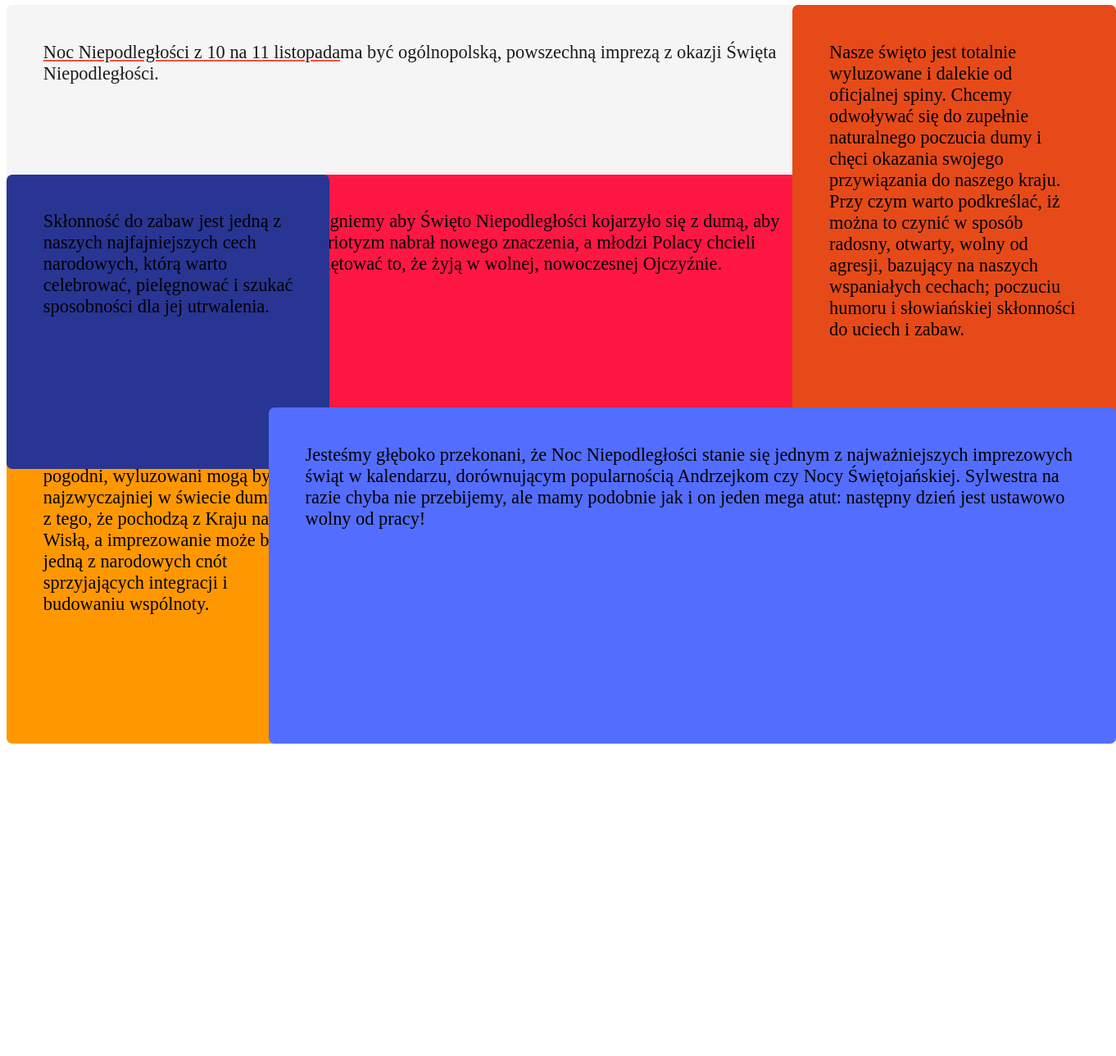
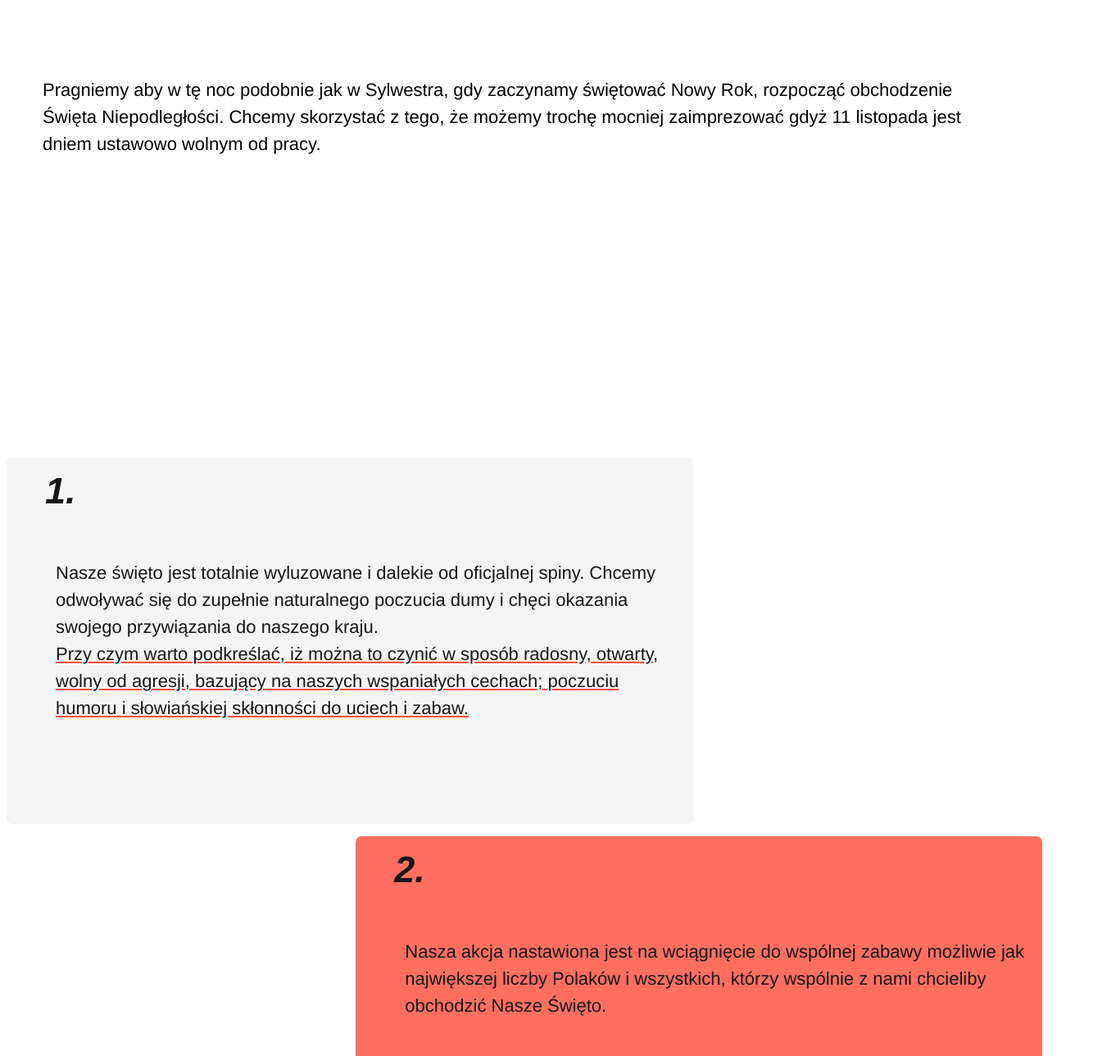
Before and after one commit to MassivDash/nocniepodleglosci, a Gatsby site: page /Sekcje/fun in a window 1280 px wide. Shown: the part 149-1437 px from the top of the page at 82% size, 1362 px wide, since content can reach past the window. Before the commit the page ends 1056 px from the top, so only its background shows below. Built offline with nearby package versions, Linux system fonts and the light colour scheme; Gatsby itself is replaced by a stand-in of ours.

Commit message:
finshed the fun section

```diff
--- a/src/pages/Sekcje/fun.js
+++ b/src/pages/Sekcje/fun.js
@@ -15,49 +15,86 @@ const Fun = (props) => {
                 <div className="columns">
                     <div className="column">
                         <div className="fun content">
+                            <h2>
+                                Zapraszamy do wspólnej zabawy z okazji
+                                <span>
+                                    <br></br>Święta Niepodległości !</span>
+                            </h2>
+
+                        </div>
+                        <div className="content funsubtitle">
                             <p>
-                                Zapraszamy do wspólnej zabawy z okazji <span><br></br>Święta Niepodległości !</span>
+                                Pragniemy aby w tę noc podobnie jak w Sylwestra, gdy zaczynamy świętować Nowy
+                                Rok, rozpocząć obchodzenie Święta Niepodległości. Chcemy skorzystać z tego, że
+                                możemy trochę mocniej zaimprezować gdyż 11 listopada jest dniem ustawowo wolnym
+                                od pracy.
                             </p>
-
                         </div>
                     </div>
                 </div>
                 <div className="columns">
                     <div className="column">
-                        <div className="content fungrid">
+                        <div className="content fungrid list">
 
-                            <p className="a padding">
-                                <u>Noc Niepodległości z 10 na 11 listopada</u>
-                                ma być ogólnopolską, powszechną imprezą z okazji Święta Niepodległości.
-                            </p>
-                            <p className="b padding">
-                                Chcemy pokazać, że ludzie pogodni, wyluzowani mogą być najzwyczajniej w świecie
-                                dumni z tego, że pochodzą z Kraju nad Wisłą, a imprezowanie może być jedną z
-                                narodowych cnót sprzyjających integracji i budowaniu wspólnoty.
-                            </p>
-                            <p className="c padding">
-                                Pragniemy aby Święto Niepodległości kojarzyło się z dumą, aby patriotyzm nabrał
-                                nowego znaczenia, a młodzi Polacy chcieli świętować to, że żyją w wolnej,
-                                nowoczesnej Ojczyźnie.
-                            </p>
-                            <p className="d padding">
-                                Skłonność do zabaw jest jedną z naszych najfajniejszych cech narodowych, którą
-                                warto celebrować, pielęgnować i szukać sposobności dla jej utrwalenia.
-                            </p>
-                            <p className="e padding">
+                            <div className="a box">
+                                <ol>
+                                    <li>
+                                        <span>1.</span>
+                                        <p>
                                             Nasze święto jest totalnie wyluzowane i dalekie od oficjalnej spiny. Chcemy
                                             odwoływać się do zupełnie naturalnego poczucia dumy i chęci okazania swojego
-                                przywiązania do naszego kraju. Przy czym warto podkreślać, iż można to czynić w
+                                            przywiązania do naszego kraju.<br></br><u> Przy czym warto podkreślać, iż można to czynić w
                                             sposób radosny, otwarty, wolny od agresji, bazujący na naszych wspaniałych
-                                cechach; poczuciu humoru i słowiańskiej skłonności do uciech i zabaw.
+                                            cechach; poczuciu humoru i słowiańskiej skłonności do uciech i zabaw.</u>
                                         </p>
-                            <p className="f padding">
-                                Jesteśmy głęboko przekonani, że Noc Niepodległości stanie się jednym z
-                                najważniejszych imprezowych świąt w kalendarzu, dorównującym popularnością
-                                Andrzejkom czy Nocy Świętojańskiej. Sylwestra na razie chyba nie przebijemy, ale
-                                mamy podobnie jak i on jeden mega atut: następny dzień jest ustawowo wolny od
-                                pracy!
+                                    </li>
+                                </ol>
+                            </div>
+                            <div className="b box">
+                                <ol>
+                                    <li>
+                                        <span>2.</span>
+                                        <p>
+                                        Nasza akcja nastawiona jest na wciągnięcie do wspólnej zabawy możliwie jak największej liczby Polaków i wszystkich, którzy wspólnie z nami chcieliby obchodzić Nasze Święto.
                                         </p>
+                                    </li>
+                                </ol>
+                            </div>
+                            <div className="c box">
+                                <ol>
+                                    <li>
+                                        <span>3.</span>
+                                        <p>Noc Niepodległości z 10 na 11 listopada ma być ogólnopolską, powszechną imprezą z okazji Święta Niepodległości.
+                                        </p>
+                                    </li>
+                                </ol>
+                            </div>
+                            <div className="d box">
+                                <ol>
+                                    <li>
+                                        <span>4.</span>
+                                        <p>Chcemy pokazać, że ludzie pogodni, wyluzowani mogą być najzwyczajniej w świecie dumni z tego, że pochodzą z Kraju nad Wisłą, a imprezowanie może być jedną z narodowych cnót sprzyjających integracji i budowaniu wspólnoty.
+                                        </p>
+                                    </li>
+                                </ol>
+                            </div>
+                            <div className="e box">
+                                <ol>
+                                    <li>
+                                        <span>5.</span>
+                                        <p>Pragniemy aby Święto Niepodległości kojarzyło się z dumą, aby patriotyzm nabrał nowego znaczenia, a młodzi Polacy chcieli świętować to, że żyją w wolnej, nowoczesnej Ojczyźnie</p>
+                                    </li>
+                                </ol>
+                            </div>
+                            <div className="f box">
+                                <ol>
+                                    <li>
+                                        <span>6.</span>
+                                        <p>Skłonność do zabaw jest jedną z naszych najfajniejszych cech narodowych, którą warto celebrować, pielęgnować i szukać sposobności dla jej utrwalenia
+                                        </p>
+                                    </li>
+                                </ol>
+                            </div>
                         </div>
                     </div>
                 </div>
--- a/src/pages/Sekcje/fun.scss
+++ b/src/pages/Sekcje/fun.scss
@@ -6,17 +6,16 @@
     height: 100%;
     padding-bottom: 1em;
 
-    p {
+    h2 {
         font-size: 2.4rem;
         text-align: center;
         color: whitesmoke;
-        font-family: "LOUGRAMM"
+        font-family: "LOUGRAMM";
     }
 
     span {
         color: #f0513a;
     }
-
 
 }
 
@@ -24,7 +23,6 @@ U {
     text-underline-position: below;
     text-decoration-color: #f0513a;
 }
-
 
 .pilusdckiImage {
     border-radius: 7px;
@@ -37,15 +35,13 @@ U {
     max-width: 100%;
     vertical-align: bottom;
 }
-
-
 .image-wrap:after {
     content: ' ';
     width: 100%;
     height: 99%;
     position: absolute;
     top: -1px;
-    left: 0px;
+    left: 0;
     border: solid 1px #1b1b1b;
     -wekbit-box-shadow: inset 0 0 1px rgba(255, 255, 255, 0.4), inset 0 1px 0 rgba(255, 255, 255, 0.4), 0 1px 2px rgba(0, 0, 0, 0.3);
     -moz-box-shadow: inset 0 0 1px rgba(255, 255, 255, 0.4), inset 0 1px 0 rgba(255, 255, 255, 0.4), 0 1px 2px rgba(0, 0, 0, 0.3);
@@ -55,80 +51,143 @@ U {
     border-radius: 7px;
 }
 
+.funsubtitle {
+    font: 22px/1.5 Helvetica, sans-serif;
+    display: block;
+    padding: 2em;
+}
+
 .fungrid {
     display: grid;
     grid-template-areas:
-    "a a a e"
-    "d c c e"
-    "b f f f";
-    grid-template-columns: repeat(4, 1fr);
+    "a a a a g g"
+    "h h b b b b"
+    "c c c l l l"
+    "d d d l l l"
+    "o o o e e e"
+    "i f f f f p";
+    grid-template-columns: repeat(6, auto);
     grid-column-gap: 15px;
     grid-row-gap: 15px;
-    justify-content: center;
+    justify-content: space-around;
     align-items: center;
     font-size: 1.4rem;
-
-
-.padding {
-    padding: 2em;
+    padding-top: 300px;
+    grid-column: 500px;
+    grid-auto-rows: repeat(5, 1fr);
 }
 
+.g,
+.h,
+.i,
+.l,
+.o,
+.p {
+    width: 100%;
+    height: 100%;
+    min-height: 300px;
+    min-width: 250px;
+}
+.g {
+    grid-area: g;
+}
+.h {
+    grid-area: h;
 }
 
+.o {
+    grid-area: o;
+}
+.l {
+    grid-area: l;
+}
+.i {
+    grid-area: g;
+}
 
+.p {
+    grid-area: p;
+}
+
+.box {
+
+    width: 100%;
+    height: 100%;
+    margin-bottom: 0 !important;
+    border-radius: 7px;
+    color: #1b1b1b;
+    display: flex;
+    align-items: center;
+    min-width: 250px;
+    min-height: 300px;
+
+}
 
 .a {
     grid-area: a;
     background: whitesmoke;
-    width: 100%;
-    height: 100%;
-    margin-bottom: 0;
-    border-radius: 7px;
-    color: #1b1b1b;
+
 }
 
 .b {
     grid-area: b;
-    background-color: #FF9800;
-    width: 100%;
-    height: 100%;
-    margin-bottom: 0;
-    border-radius: 7px;
+    background-color: #ff6f60;
+
 }
 
 .c {
     grid-area: c;
-    background-color: #ff1744;
-    width: 100%;
-    height: 100%;
-    margin-bottom: 0;
-    border-radius: 7px;
+    background-color: #e53935;
 
 }
 
 .d {
     grid-area: d;
-    background-color: #283593;
-    width: 100%;
-    height: 100%;
-    margin-bottom: 0;
-    border-radius: 7px;
+    background-color: #c62828;
+
 }
 
 .e {
     grid-area: e;
-    background-color: #E64A19;
-    width: 100%;
-    height:100%;
-    margin-bottom: 0;
-    border-radius: 7px;
+    background-color: whitesomke;
 
 }
 .f {
     grid-area: f;
-    background-color: #536DFE;
-    width: 100%;
-    height: 100%;
-    margin-bottom: 0;
-    border-radius: 7px;
+    background-color: #f0513a;
+
 }
+
+.list {
+
+    ol {
+        color: #161517;
+        list-style-type: none;
+        height: 100%;
+
+    }
+
+    ol li {
+        position: relative;
+        font: bold italic 45px/1.5 Helvetica, Verdana, sans-serif;
+        margin-bottom: 20px;
+        display: flex;
+        justify-content: center;
+        align-items: center;
+        height: 100%;
+    }
+
+    li p {
+        font: 22px/1.5 Helvetica, sans-serif;
+        padding: 70px 20px;
+        color: #161517;
+
+    }
+
+    span {
+        position: absolute;
+        top: 7px;
+        left: 7px;
+    }
+
+}
--- a/src/pages/Sekcje/start.js
+++ b/src/pages/Sekcje/start.js
@@ -21,8 +21,8 @@ const Start = (props) => {
             <div className="fbicon"><a href="https://facebook.com/nocniepodleglosci/" target="_blanc"><img src={facebook} alt="noc niepodległości"/>/nocniepodleglosci/</a></div>
             <div className="Noc">
                 <img className="Noclogo" src={Noc} alt="Noc Niepodległsości"/><img className="NocNum" src={Numbers} alt="Noc Niepodległości"/>
-                <div className="NocTitle">
-                    Noc Niepodległości</div>
+                <div className="NocTitle"><h1>
+                    Noc Niepodległości</h1></div>
             </div>
         </div>
 
--- a/src/pages/Sekcje/start.sass
+++ b/src/pages/Sekcje/start.sass
@@ -21,6 +21,7 @@
   width: 100%
   text-align: left
   margin-top: -20vh
+  font-family: 30px/4 Helvetica, sans-serif
 
 .startfun
   position: absolute
--- a/src/pages/index.js
+++ b/src/pages/index.js
@@ -132,8 +132,8 @@ setStartVisible4 = ({ isIntersecting }) => {
 
                         <div className="columns">
                             <div className="column">
-                                <div className="content">
-                                    <h1 className="has-text-weight-bold is-size-2">Nasze Projekty</h1>
+                                <div className="fun content">
+                                    <h2>Inicjatywy</h2>
                                 </div>
                             </div>
                         </div>
```
Lines whose indentation alone changed are shown as unchanged.
